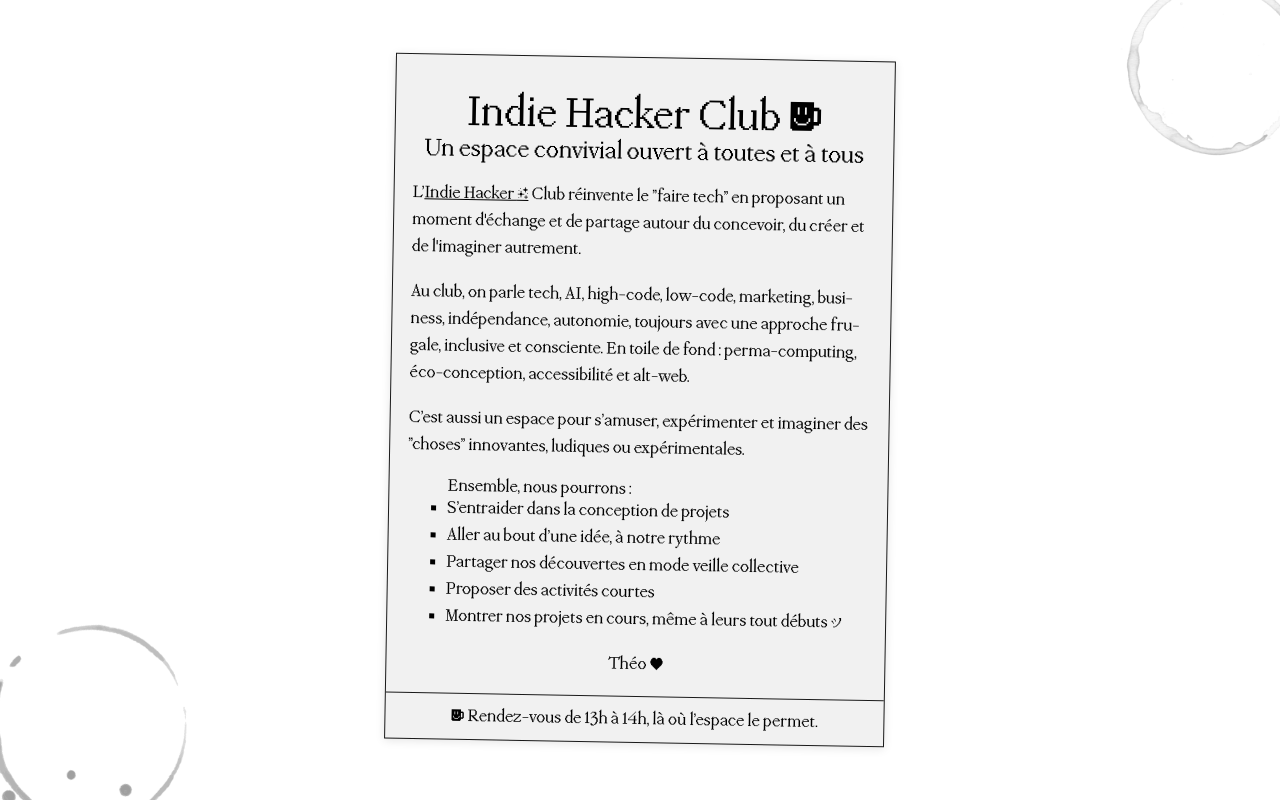
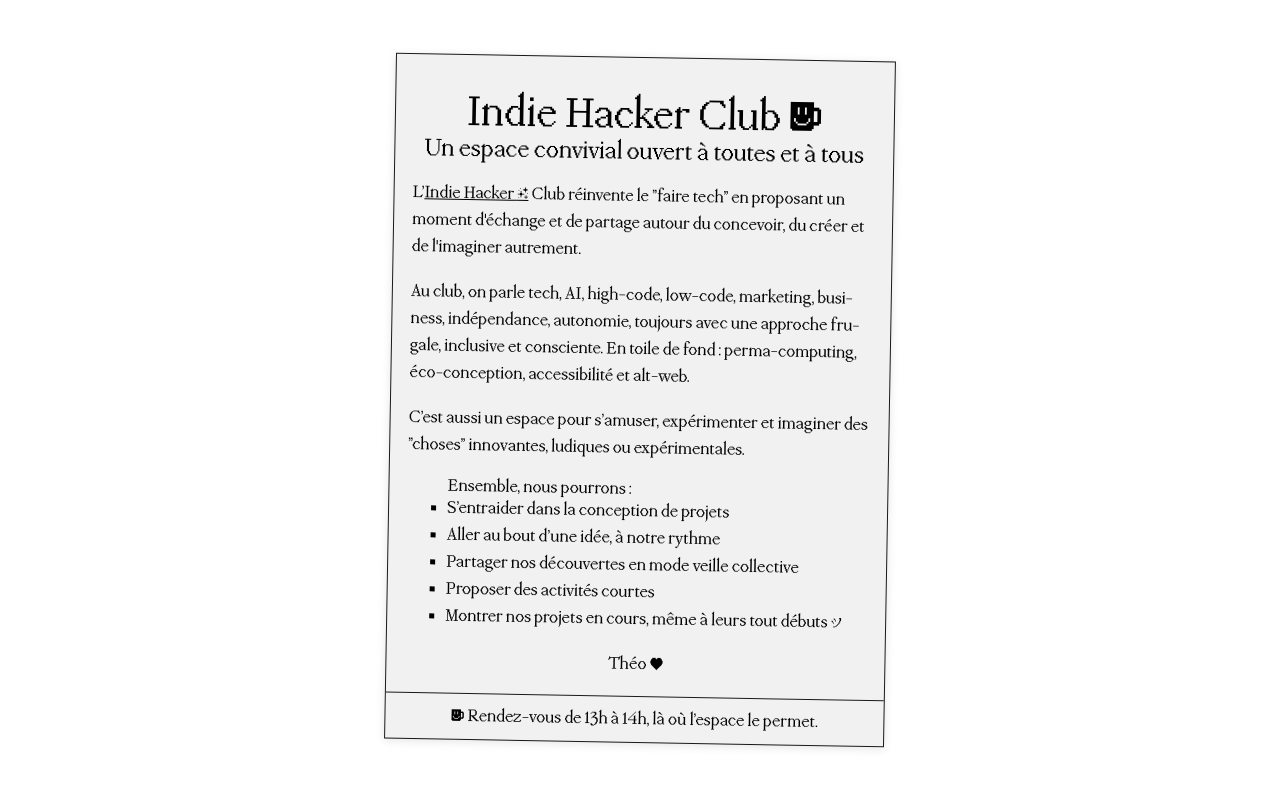
Before and after one commit to theopaolo/ihc, a website with bundled scripts: page public/index.html in a window 1280 px wide. Built offline with nearby package versions, Linux system fonts and the light colour scheme; files whose address does not match are found by name.

Commit message:
remove stains

```diff
--- a/public/assets/css/layout.css
+++ b/public/assets/css/layout.css
@@ -208,44 +208,3 @@ footer {
     border-top: 1px solid var(--primary-color);
     text-align: center;
 }
-
-.stain {
-    position: absolute;
-    bottom: 0rem;
-    left: 0rem;
-    overflow: hidden;
-    width: 500px;
-    height: 500px;
-}
-
-.stain img {
-    position: absolute;
-    bottom: -4rem;
-    left: -1rem;
-    transform: rotate(15deg);
-    max-width: 200px;
-    z-index: -1;
-}
-
-.stainb {
-    position: absolute;
-    top: 0;
-    right: 0;
-    width: 400px;
-    height: 400px;
-    z-index: -1;
-    overflow: hidden;
-}
-
-.stainb img {
-    position: absolute;
-    top: -2rem;
-    right: -2rem;
-    width: 200px;
-}
-
-.stainb img,
-.stain img {
-    opacity: .5;
-    filter: grayscale(1);
-}
--- a/public/index.html
+++ b/public/index.html
@@ -51,12 +51,6 @@
         </footer>
     </div>
 
-    <div class="stain">
-        <img src="./assets/images/CoffeeStain.png" alt="cofee stain" aria-hidden="true" loading="lazy">
-    </div>
-    <div class="stainb">
-        <img src="./assets/images/CoffeeStainb.png" alt="cofee stain" aria-hidden="true" loading="lazy">
-    </div>
     <script src="./js/app.js" type="module"></script>
 </body>
 
```
